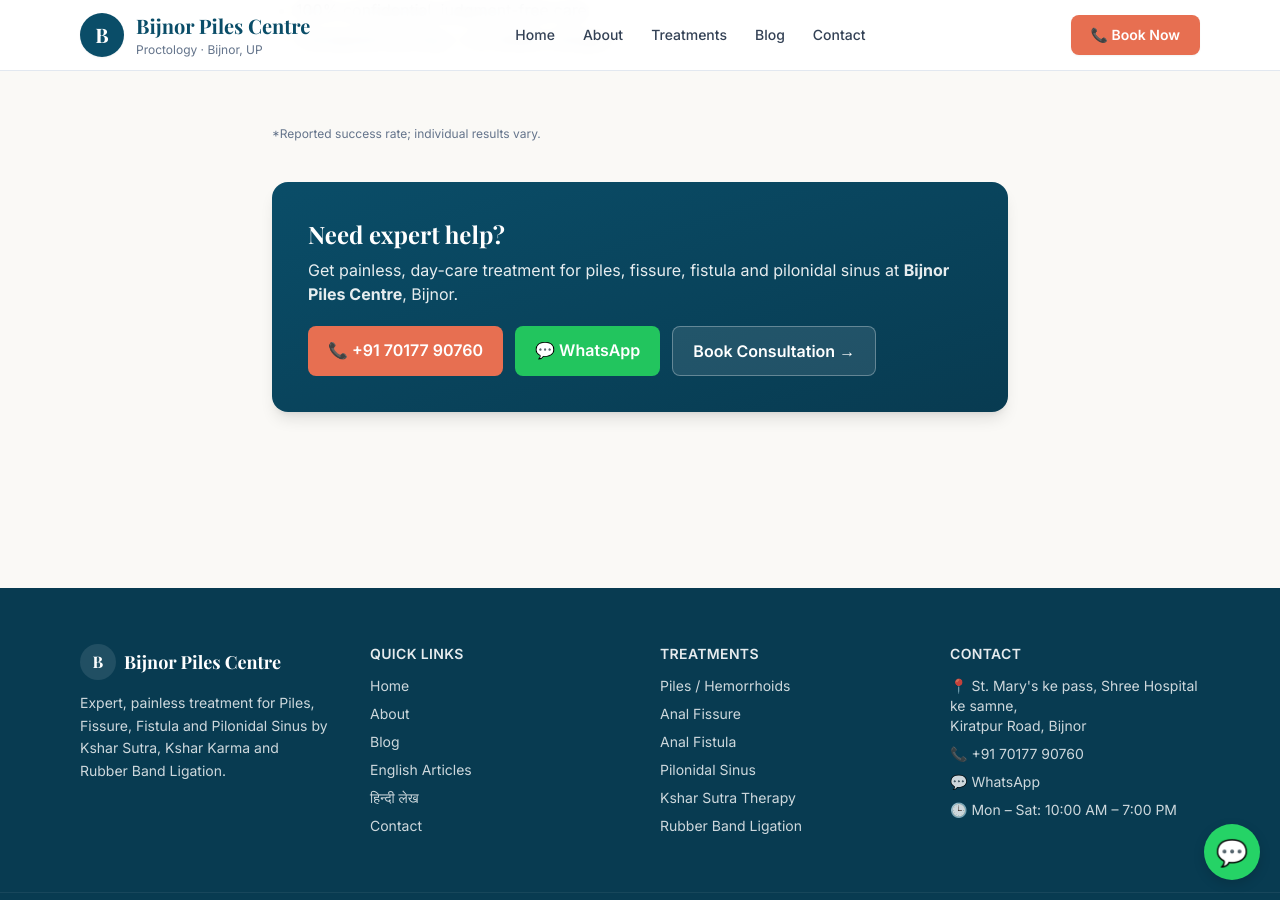
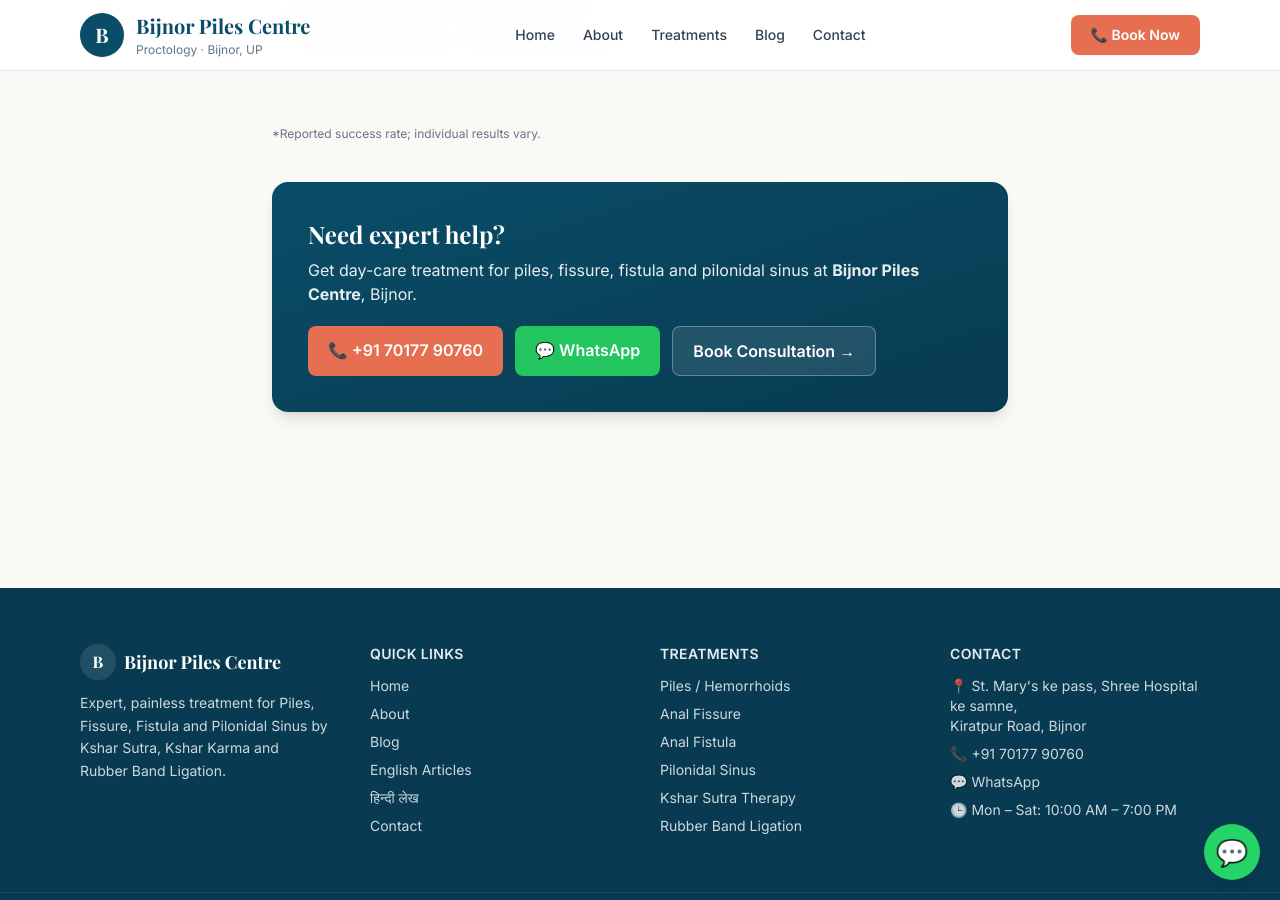
Before and after one commit to kumarparmod23/bijnorpilescentre, a Jekyll site: the page built from about.md, in a window 1280 px wide and 900 px high, scrolled down 1177 px. Built offline with Jekyll 4.4.1, drawn with Linux system fonts in a browser that asks for light colours; nearby versions of some CDN libraries.

Commit message:
Update shared CTA messaging

```diff
--- a/_includes/cta.html
+++ b/_includes/cta.html
@@ -1,6 +1,6 @@
 <div class="my-10 bg-gradient-to-br from-primary to-primary-dark text-white rounded-2xl p-7 md:p-9 shadow-lg">
   <div class="font-serif text-xl md:text-2xl font-bold mb-2">Need expert help?</div>
-  <p class="opacity-90 mb-5 text-sm md:text-base">Get painless, day-care treatment for piles, fissure, fistula and pilonidal sinus at <strong>{{ site.clinic.name }}</strong>, {{ site.clinic.city }}.</p>
+  <p class="opacity-90 mb-5 text-sm md:text-base">Get day-care treatment for piles, fissure, fistula and pilonidal sinus at <strong>{{ site.clinic.name }}</strong>, {{ site.clinic.city }}.</p>
   <div class="flex flex-wrap gap-3">
     <a href="tel:{{ site.clinic.phone }}" class="bg-accent hover:bg-accent-dark text-white px-5 py-3 rounded-lg font-semibold transition">📞 {{ site.clinic.phone_display }}</a>
     <a href="https://wa.me/{{ site.clinic.whatsapp }}" class="bg-green-500 hover:bg-green-600 text-white px-5 py-3 rounded-lg font-semibold transition">💬 WhatsApp</a>
```
